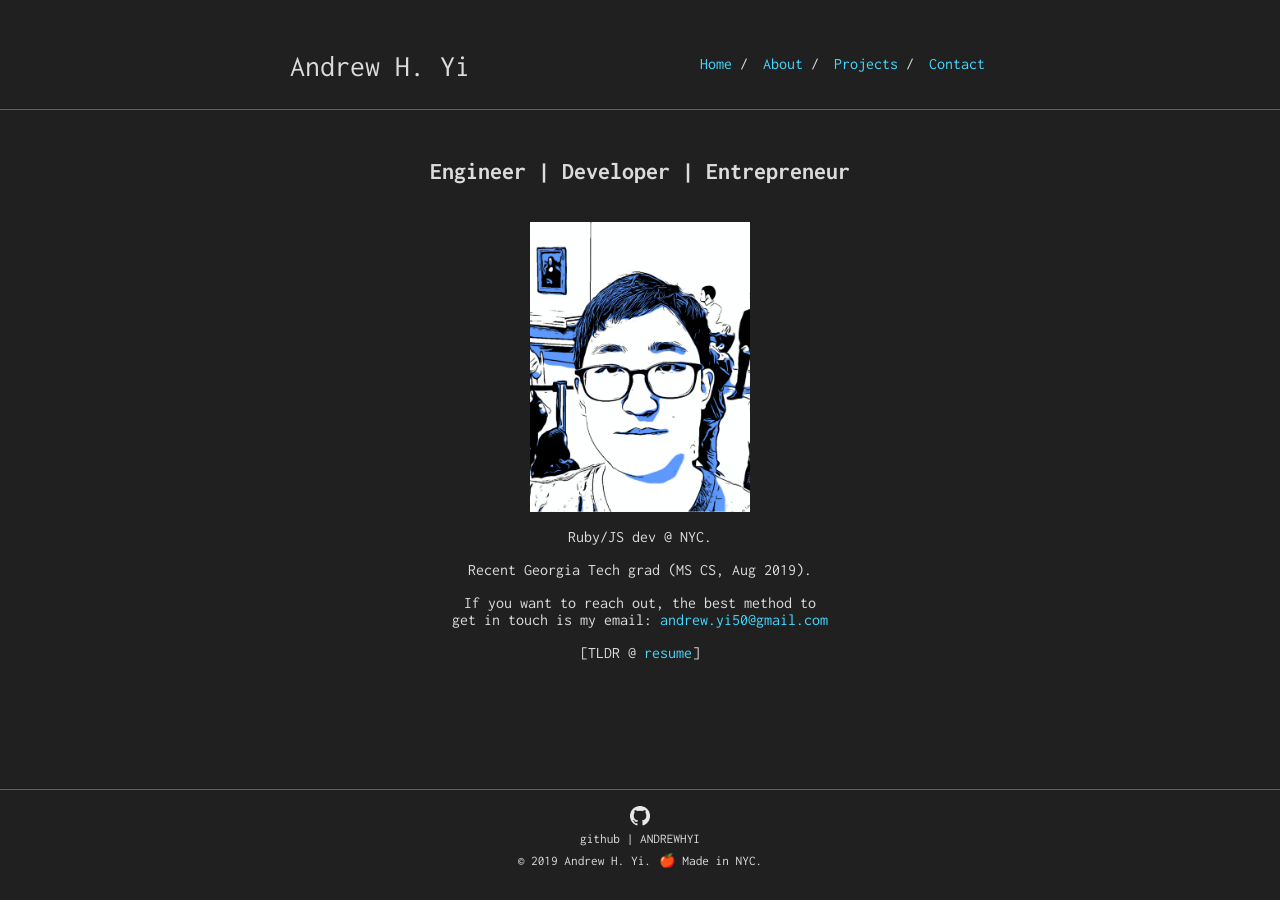
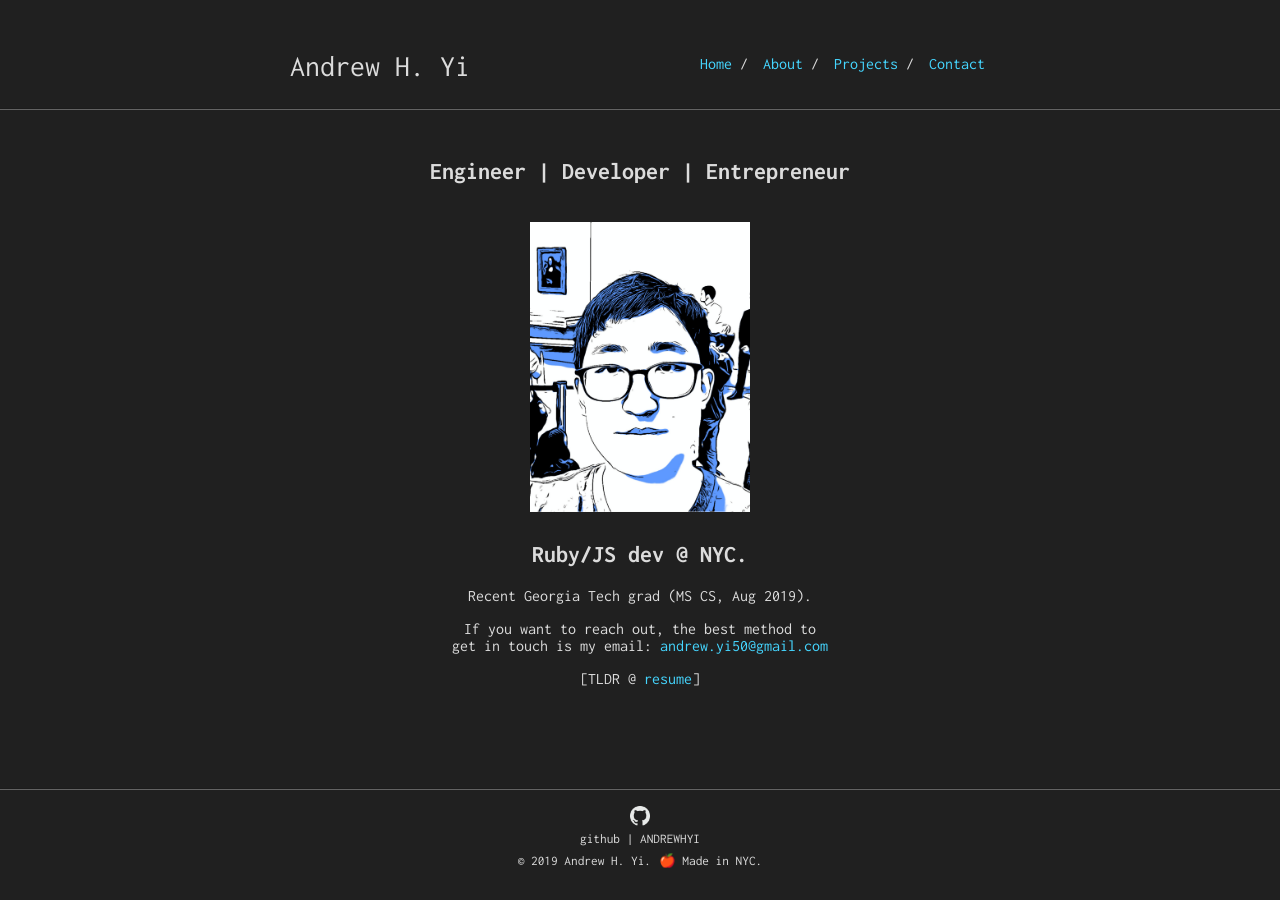
Before and after one commit to AndrewHYi/andrewhyi.github.io, a Jekyll site: the page built from index.md, in a window 1280 px wide. Built offline with Jekyll 4.4.1, drawn with Linux system fonts in a browser that asks for light colours.

```diff
--- a/index.md
+++ b/index.md
@@ -8,7 +8,7 @@ pagetype: index
 
 <div class="bg-img profile-picture-louvre1 centered"></div>
 
-Ruby/JS dev @ NYC.
+## Ruby/JS dev @ NYC.
 
 Recent Georgia Tech grad (MS CS, Aug 2019).
 
```
